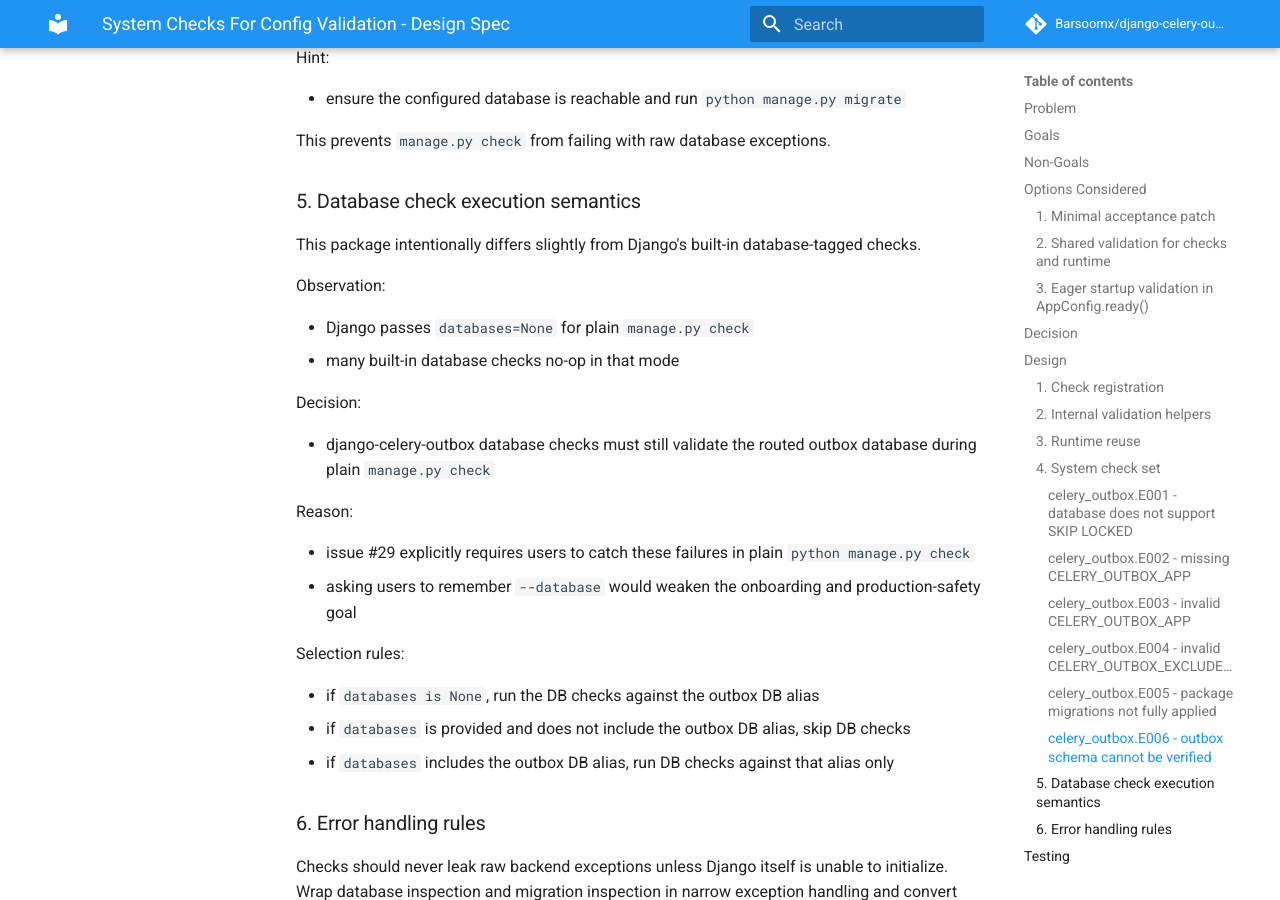
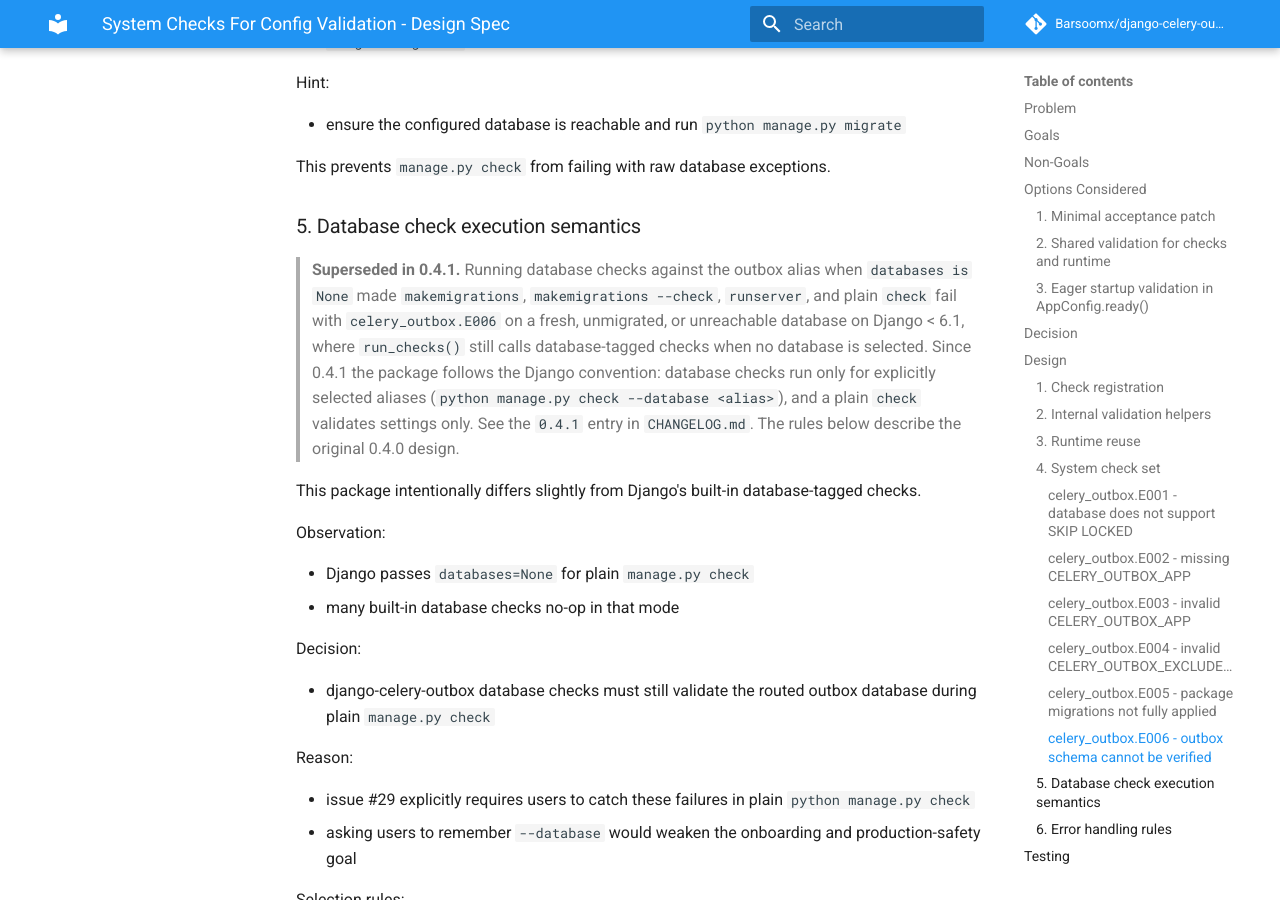
Before and after one commit to Barsoomx/django-celery-outbox, an MkDocs documentation site: the page built from docs/superpowers/specs/2026-04-18-system-checks-config-validation-design.md, in a window 1280 px wide and 900 px high, scrolled down 5546 px. Built offline with MkDocs 1.6.1 and Material for MkDocs 9.7.7, drawn with Linux system fonts in a browser that asks for light colours; comment, search, counter and statistics services are not loaded; some of the changed text lies outside the part shown.

Commit message:
docs: clarify 0.4.1 database checks scope and deployment check command
Spell out that only Django < 6.1 is affected, list the commands fixed
(plain check, makemigrations, runserver and other '__all__' commands),
add a Changed note that deployment pipelines must run
'check --database <alias>' for the outbox schema, document the migrate
detection fix, and mark the plain-check section of the system checks
spec as superseded.

```diff
--- a/docs/superpowers/specs/2026-04-18-system-checks-config-validation-design.md
+++ b/docs/superpowers/specs/2026-04-18-system-checks-config-validation-design.md
@@ -122,7 +122,7 @@
 
 Current behavior already checks `connection.features.has_select_for_update_skip_locked`. Keep that logic, but ensure it respects database selection rules:
 
-- on plain `manage.py check`, inspect the routed outbox DB alias directly
+- on plain `manage.py check`, inspect the routed outbox DB alias directly (superseded in 0.4.1, see section 5)
 - on `manage.py check --database <alias>`, only run if `<alias>` includes the outbox DB alias
 
 Message:
@@ -197,6 +197,14 @@
 This prevents `manage.py check` from failing with raw database exceptions.
 
 ### 5. Database check execution semantics
+
+> **Superseded in 0.4.1.** Running database checks against the outbox alias when `databases is None`
+> made `makemigrations`, `makemigrations --check`, `runserver`, and plain `check` fail with
+> `celery_outbox.E006` on a fresh, unmigrated, or unreachable database on Django < 6.1, where
+> `run_checks()` still calls database-tagged checks when no database is selected. Since 0.4.1 the
+> package follows the Django convention: database checks run only for explicitly selected aliases
+> (`python manage.py check --database <alias>`), and a plain `check` validates settings only. See
+> the `0.4.1` entry in `CHANGELOG.md`. The rules below describe the original 0.4.0 design.
 
 This package intentionally differs slightly from Django's built-in database-tagged checks.
 
```
Also changed, not shown: ARCHITECTURE.md (+5 -2 lines), CHANGELOG.md (+5 -1 lines), README.md (+3 -1 lines), docs/configuration.md (+1 -1 lines).
